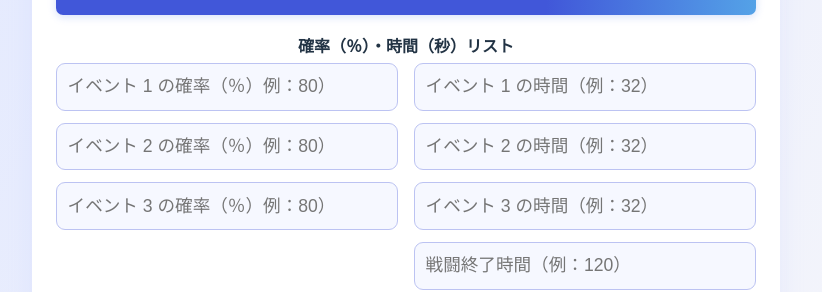
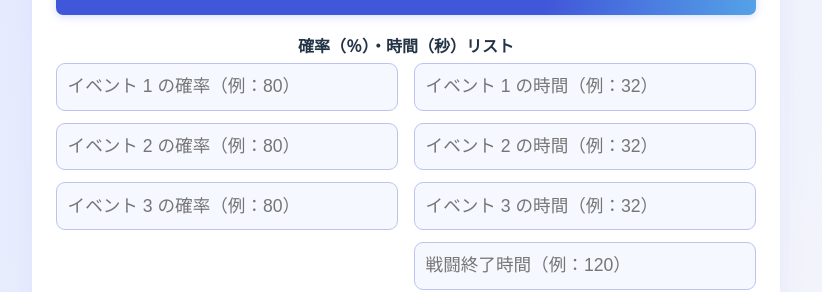
Before and after one commit to AbiraShiba/timeline-expectation, a plain HTML site: page index.html in a window 1280 px wide. Shown: the part 310-602 px from the top of the page, without its empty margins (234-1056 px from the left). Drawn offline with Linux system fonts and the light colour scheme.

Commit message:
Update index.html - fix placeholder

```diff
--- a/index.html
+++ b/index.html
@@ -124,7 +124,7 @@
         const pInput = document.createElement('input');
         pInput.type = 'text';
         pInput.className = 'prob';
-        pInput.placeholder = `イベント ${i + 1} の確率（％）例：80）`;
+        pInput.placeholder = `イベント ${i + 1} の確率（例：80）`;
         pInput.style.flex = '1';
         pInput.addEventListener('focus', e => e.target.select());
         pInput.addEventListener('input', saveInputs);
```
